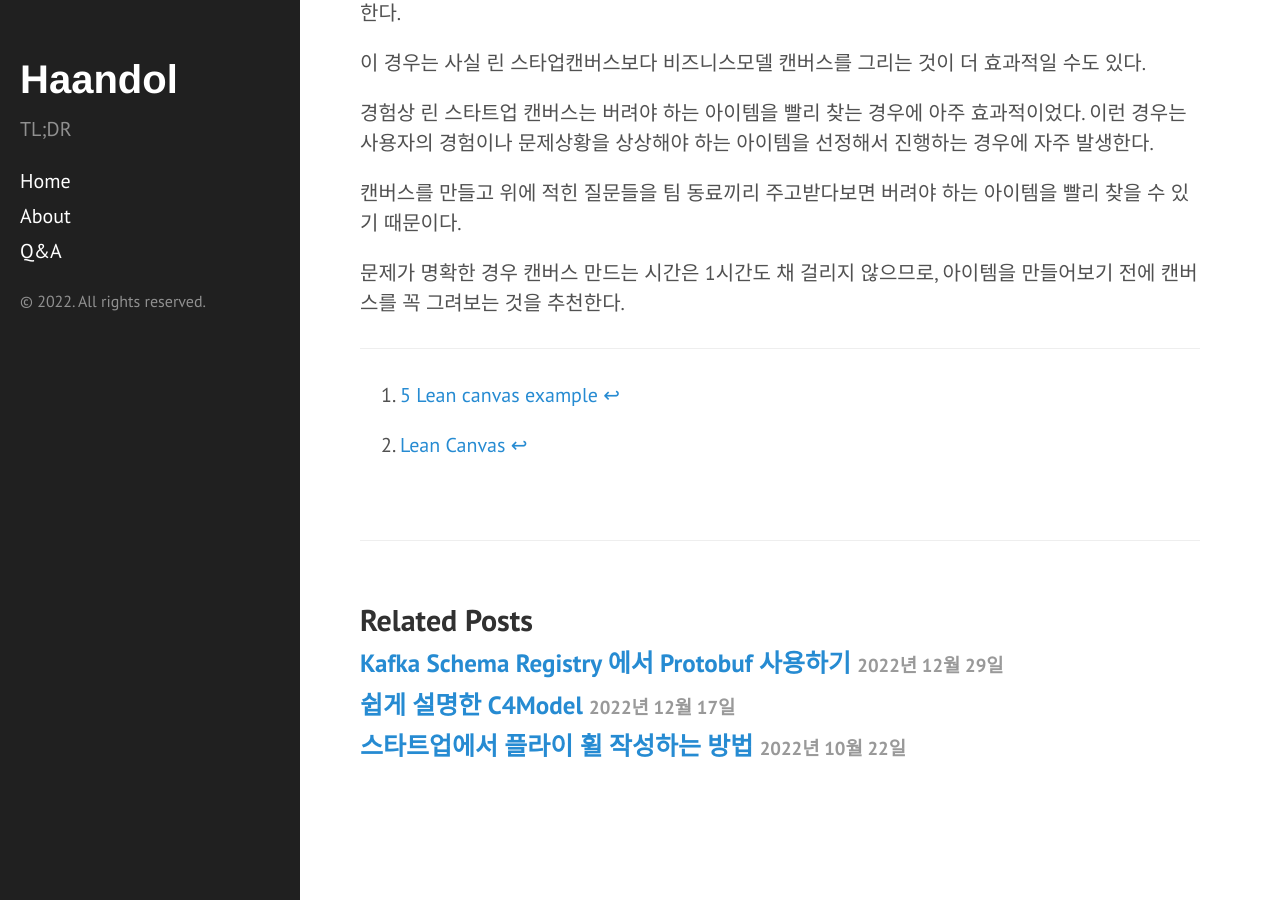
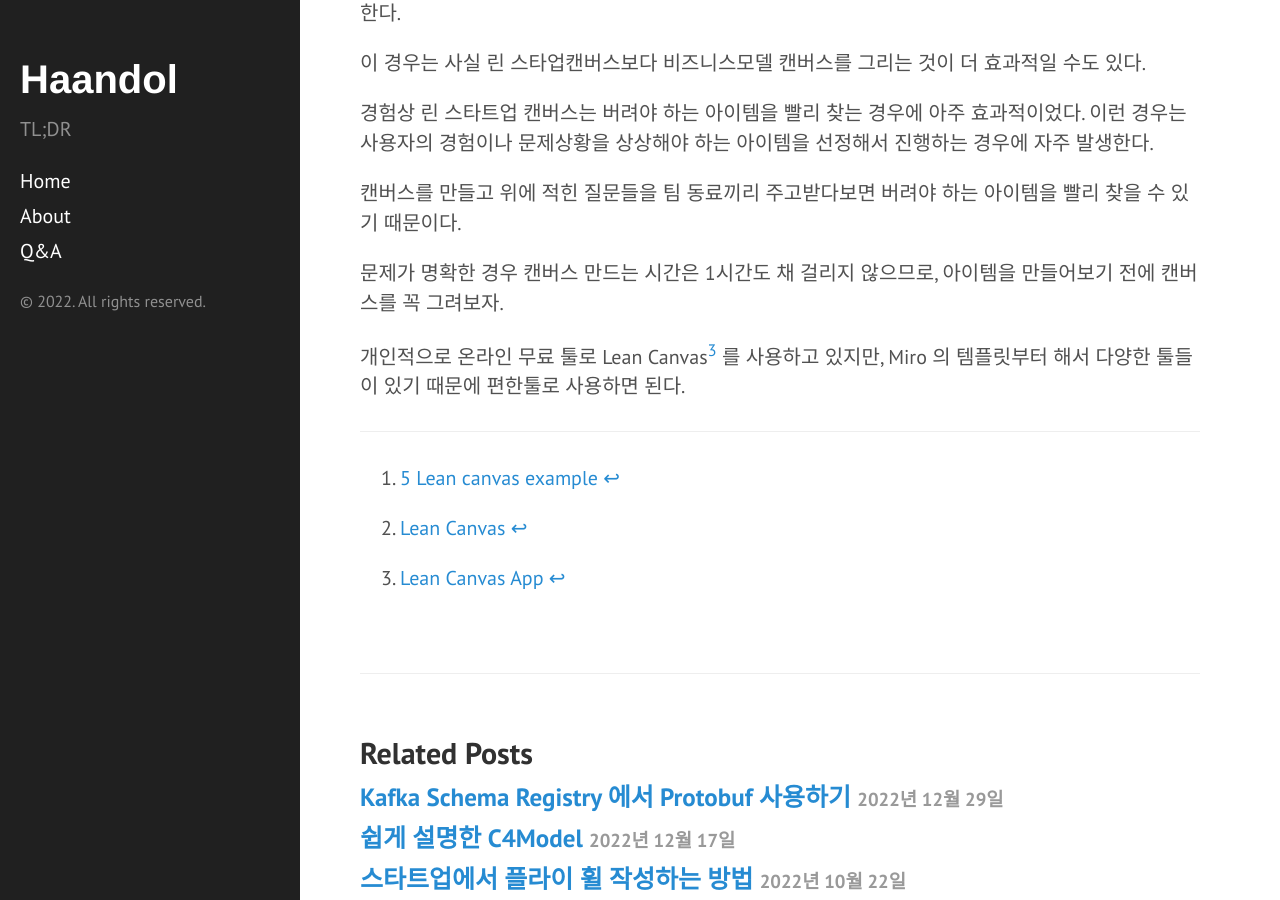
Before and after one commit to haandol/haandol.github.com, a Jekyll site: the page built from _posts/2022-12-31-demystifying-lean-startup-canvas.md, in a window 1280 px wide and 900 px high, scrolled down 2857 px. Built offline with Jekyll 4.4.1, drawn with Linux system fonts in a browser that asks for light colours; comment, search, counter and statistics services are not loaded.

Commit message:
update tool

```diff
--- a/_posts/2022-12-31-demystifying-lean-startup-canvas.md
+++ b/_posts/2022-12-31-demystifying-lean-startup-canvas.md
@@ -83,9 +83,12 @@ publish: true
 
 캔버스를 만들고 위에 적힌 질문들을 팀 동료끼리 주고받다보면 버려야 하는 아이템을 빨리 찾을 수 있기 때문이다.
 
-문제가 명확한 경우 캔버스 만드는 시간은 1시간도 채 걸리지 않으므로, 아이템을 만들어보기 전에 캔버스를 꼭 그려보는 것을 추천한다.
+문제가 명확한 경우 캔버스 만드는 시간은 1시간도 채 걸리지 않으므로, 아이템을 만들어보기 전에 캔버스를 꼭 그려보자.
+
+개인적으로 온라인 무료 툴로 Lean Canvas[^3] 를 사용하고 있지만, Miro 의 템플릿부터 해서 다양한 툴들이 있기 때문에 편한툴로 사용하면 된다.
 
 ---
 
 [^1]: [Lean Canvas](https://railsware.com/blog/lean-canvas-a-tool-your-startup-needs-instead-of-a-business-plan)
 [^2]: [5 Lean canvas example](https://railsware.com/blog/5-lean-canvas-examples/)
+[^3]: [Lean Canvas App](https://leadcanvas.app/clcbo4vxs000108jwby73cutj)
```
